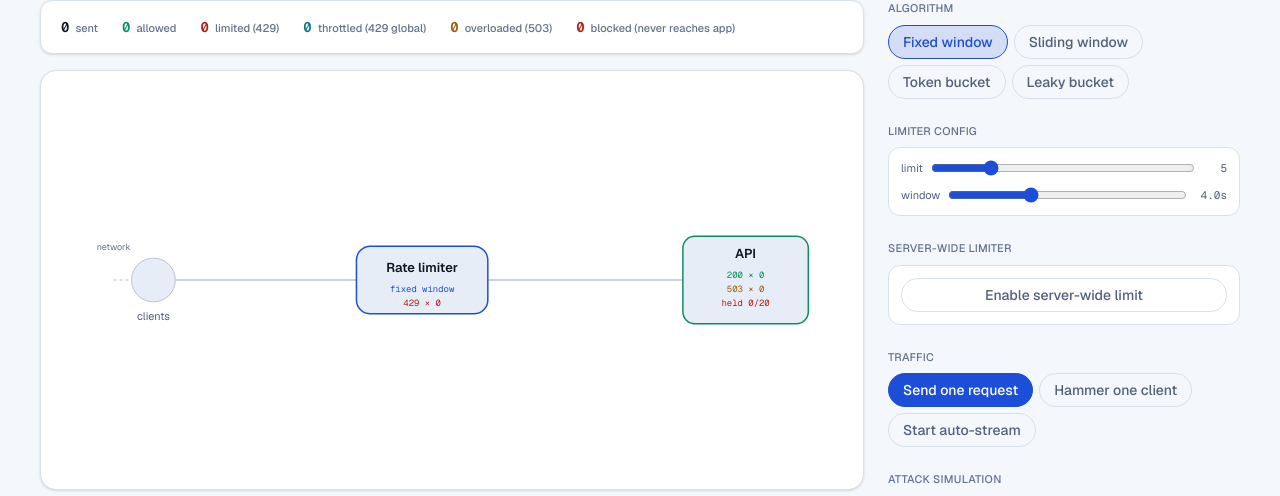
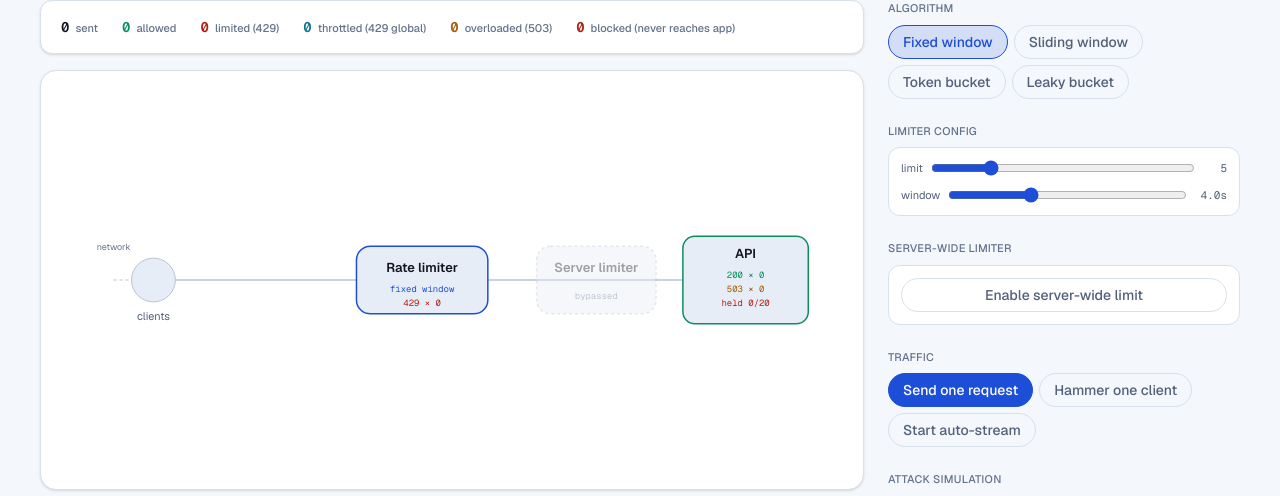
Before and after one commit to UTTAMGUPTA2712/ulearn, a Next.js app: page /topics/rate-limiter in a window 1280 px wide. Shown: the part 299-795 px from the top of the page. Built offline with nearby package versions, Linux system fonts and the light colour scheme.

Commit message:
refactor: add explicit node-to-node routing and visualization for rate-limiter simulation

```diff
--- a/app/topics/rate-limiter/_components/controls.tsx
+++ b/app/topics/rate-limiter/_components/controls.tsx
@@ -304,7 +304,7 @@ export function ClientList({
               <div className="flex items-center justify-between">
                 <span className="font-mono text-xs text-text">{client.clientId}</span>
                 <span className="font-mono text-[10px] text-text-faint">
-                  {left.toFixed(algorithm === "token-bucket" ? 1 : 0)}/{limit} left
+                  {left.toFixed(algorithm === "token-bucket" || algorithm === "leaky-bucket" ? 1 : 0)}/{limit} left
                 </span>
               </div>
               <div className="mt-2 h-1.5 w-full rounded-full bg-border">
--- a/app/topics/rate-limiter/_components/diagram.tsx
+++ b/app/topics/rate-limiter/_components/diagram.tsx
@@ -66,6 +66,13 @@ function lerp(a: number, b: number, t: number) {
   return a + (b - a) * t;
 }
 
+const NODE_COORDS: Record<string, { x: number; y: number }> = {
+  client: CLIENT,
+  limiter: LIMITER,
+  global: GLOBAL,
+  api: API,
+};
+
 function packetPosition(
   req: RequestPacket,
   now: number,
@@ -76,6 +83,28 @@ function packetPosition(
   // Attack traffic is red the whole way through, not just outlined at the
   // end — legitimate requests stay cyan so the flood is visible in flight.
   const transitColor = req.isDdos ? "var(--status-down)" : "var(--status-active)";
+
+  if (req.fromNode && req.toNode) {
+    const fromCoord = NODE_COORDS[req.fromNode];
+    const toCoord = NODE_COORDS[req.toNode];
+    const color =
+      req.phase === "returning" || req.phase === "done"
+        ? OUTCOME_COLOR[req.outcome ?? "allowed"]
+        : transitColor;
+    const opacity = req.phase === "done" ? 1 - t : 1;
+
+    if (req.phase === "held") {
+      const { dx, dy } = heldOffset(req.id);
+      return { x: API.x + dx, y: API.y + dy, color: "var(--status-down)", opacity: 0.85 };
+    }
+
+    return {
+      x: lerp(fromCoord.x, toCoord.x, eased),
+      y: lerp(fromCoord.y, toCoord.y, eased),
+      color,
+      opacity,
+    };
+  }
 
   switch (req.phase) {
     case "to-limiter":
@@ -162,14 +191,8 @@ export function RateLimiterDiagram({
     >
       {/* Static topology lines */}
       <line x1={CLIENT.x} y1={CLIENT.y} x2={LIMITER.x} y2={LIMITER.y} stroke="var(--border-strong)" strokeWidth={1.5} />
-      {globalLimiterActive ? (
-        <>
       <line x1={LIMITER.x} y1={LIMITER.y} x2={GLOBAL.x} y2={GLOBAL.y} stroke="var(--border-strong)" strokeWidth={1.5} />
       <line x1={GLOBAL.x} y1={GLOBAL.y} x2={API.x} y2={API.y} stroke="var(--border-strong)" strokeWidth={1.5} />
-        </>
-      ) : (
-        <line x1={LIMITER.x} y1={LIMITER.y} x2={API.x} y2={API.y} stroke="var(--border-strong)" strokeWidth={1.5} />
-      )}
 
       {/* Network edge — where SYN floods / UDP amplification die before ever becoming an HTTP request */}
       <line
@@ -258,9 +281,8 @@ export function RateLimiterDiagram({
         </text>
       </g>
 
-      {/* Global (server-wide) limiter node — only on the path when enabled */}
-      {globalLimiterActive && (
-        <g>
+      {/* Global (server-wide) limiter node — always on path, styled by active state */}
+      <g className="transition-all duration-300" style={{ opacity: globalLimiterActive ? 1 : 0.4 }}>
         <rect
           x={GLOBAL.x - 60}
           y={GLOBAL.y - 34}
@@ -268,20 +290,28 @@ export function RateLimiterDiagram({
           height={68}
           rx={14}
           fill="var(--panel-raised)"
-            stroke="var(--status-active)"
+          stroke={globalLimiterActive ? "var(--status-active)" : "var(--border-strong)"}
           strokeWidth={1.5}
+          strokeDasharray={globalLimiterActive ? "none" : "3 3"}
         />
         <text x={GLOBAL.x} y={GLOBAL.y - 8} textAnchor="middle" className="fill-text" fontSize={13} fontWeight={600}>
           Server limiter
         </text>
+        {globalLimiterActive ? (
+          <>
             <text x={GLOBAL.x} y={GLOBAL.y + 12} textAnchor="middle" className="fill-status-active font-mono" fontSize={9}>
               {globalTokens.toFixed(0)}/{globalCapacity} tokens
             </text>
             <text x={GLOBAL.x} y={GLOBAL.y + 26} textAnchor="middle" className="fill-status-active font-mono" fontSize={9}>
               429 × {throttled}
             </text>
+          </>
+        ) : (
+          <text x={GLOBAL.x} y={GLOBAL.y + 19} textAnchor="middle" className="fill-text-faint font-mono" fontSize={9}>
+            bypassed
+          </text>
+        )}
       </g>
-      )}
 
       {/* API node */}
       <g>
--- a/app/topics/rate-limiter/_lib/engine.ts
+++ b/app/topics/rate-limiter/_lib/engine.ts
@@ -223,6 +223,8 @@ export class RateLimiterEngine {
         outcome: null,
         isDdos: true,
         attackKind,
+        fromNode: "client",
+        toNode: "api",
       });
       this.stats.sent++;
       return;
@@ -237,6 +239,8 @@ export class RateLimiterEngine {
       outcome: null,
       isDdos,
       attackKind,
+      fromNode: "client",
+      toNode: "limiter",
     });
     this.stats.sent++;
   }
@@ -268,6 +272,8 @@ export class RateLimiterEngine {
         phaseDuration: TO_LIMITER_MS + i * HAMMER_STAGGER_MS,
         outcome: null,
         isDdos: false,
+        fromNode: "client",
+        toNode: "limiter",
       });
       this.stats.sent++;
     }
@@ -349,10 +355,14 @@ export class RateLimiterEngine {
         req.phase = "to-global";
         req.phaseStart = this.now;
         req.phaseDuration = TO_GLOBAL_MS;
+        req.fromNode = "limiter";
+        req.toNode = "global";
       } else {
         req.phase = "to-api";
         req.phaseStart = this.now;
         req.phaseDuration = randomBetween(TO_API_MIN_MS, TO_API_MAX_MS);
+        req.fromNode = "limiter";
+        req.toNode = "api";
       }
       // Final outcome (success vs. throttled vs. API overload) is decided further downstream.
     } else {
@@ -361,6 +371,8 @@ export class RateLimiterEngine {
       req.phase = "returning";
       req.phaseStart = this.now;
       req.phaseDuration = RETURN_MS;
+      req.fromNode = "limiter";
+      req.toNode = "client";
       this.stats.limited++;
       const tag = req.isDdos ? `${req.clientId} (flood)` : req.clientId;
       this.addLog("warn", `429 — ${tag} rate-limited`);
@@ -373,6 +385,15 @@ export class RateLimiterEngine {
    * dodge it by rotating source addresses.
    */
   private resolveAtGlobal(req: RequestPacket) {
+    if (!this.globalLimiterActive) {
+      req.phase = "to-api";
+      req.phaseStart = this.now;
+      req.phaseDuration = randomBetween(TO_API_MIN_MS, TO_API_MAX_MS);
+      req.fromNode = "global";
+      req.toNode = "api";
+      return;
+    }
+
     this.refillGlobalTokens();
 
     if (this.globalTokens >= 1) {
@@ -380,6 +401,8 @@ export class RateLimiterEngine {
       req.phase = "to-api";
       req.phaseStart = this.now;
       req.phaseDuration = randomBetween(TO_API_MIN_MS, TO_API_MAX_MS);
+      req.fromNode = "global";
+      req.toNode = "api";
       return;
     }
 
@@ -387,6 +410,8 @@ export class RateLimiterEngine {
     req.phase = "returning";
     req.phaseStart = this.now;
     req.phaseDuration = RETURN_MS;
+    req.fromNode = "global";
+    req.toNode = "client";
     this.stats.throttled++;
     const tag = req.isDdos ? `${req.clientId} (flood)` : req.clientId;
     this.addLog("warn", `429 — ${tag} throttled by server-wide limiter`);
@@ -400,6 +425,8 @@ export class RateLimiterEngine {
     req.phase = "returning";
     req.phaseStart = this.now;
     req.phaseDuration = RETURN_MS;
+    req.fromNode = "api";
+    req.toNode = "client";
 
     if (concurrentAtApi >= MAX_CONCURRENT_API) {
       req.outcome = "overloaded";
@@ -427,6 +454,8 @@ export class RateLimiterEngine {
       req.phase = "returning";
       req.phaseStart = this.now;
       req.phaseDuration = RETURN_MS;
+      req.fromNode = "api";
+      req.toNode = "client";
       this.stats.overloaded++;
       this.addLog("error", `503 — connection slots exhausted, ${req.clientId} (Slowloris) refused`);
       return;
@@ -435,6 +464,8 @@ export class RateLimiterEngine {
     req.phase = "held";
     req.phaseStart = this.now;
     req.phaseDuration = randomBetween(SLOWLORIS_HOLD_MIN_MS, SLOWLORIS_HOLD_MAX_MS);
+    req.fromNode = "api";
+    req.toNode = "api";
   }
 
   tick(deltaMs: number) {
@@ -505,11 +536,15 @@ export class RateLimiterEngine {
           req.phase = "done";
           req.phaseStart = this.now;
           req.phaseDuration = LINGER_MS;
+          req.fromNode = "api";
+          req.toNode = "client";
           break;
         case "returning":
           req.phase = "done";
           req.phaseStart = this.now;
           req.phaseDuration = LINGER_MS;
+          req.fromNode = "client";
+          req.toNode = "client";
           break;
       }
     }
--- a/app/topics/rate-limiter/_lib/types.ts
+++ b/app/topics/rate-limiter/_lib/types.ts
@@ -54,6 +54,8 @@ export interface RequestPacket {
   outcome: RequestOutcome | null;
   isDdos: boolean;
   attackKind?: AttackKind;
+  fromNode?: "client" | "limiter" | "global" | "api";
+  toNode?: "client" | "limiter" | "global" | "api";
 }
 
 /** A network/protocol-layer attack packet that never reaches the app — see `NetworkAttackKind`. */
```
Also changed, not shown: app/topics/rate-limiter/study/page.tsx (+4 -4 lines). Lines whose indentation alone changed are shown as unchanged.
